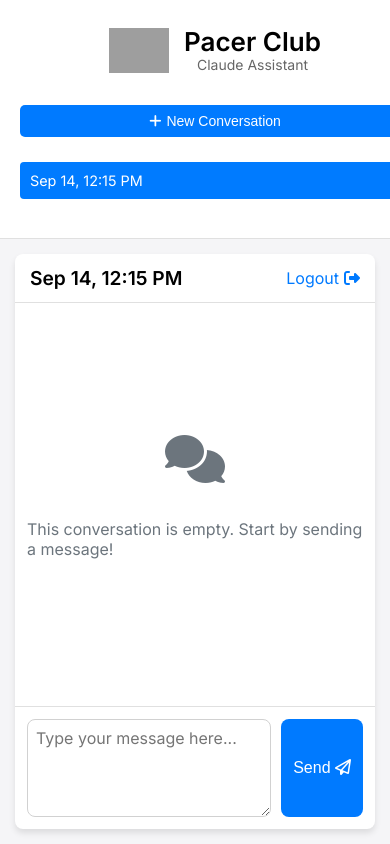
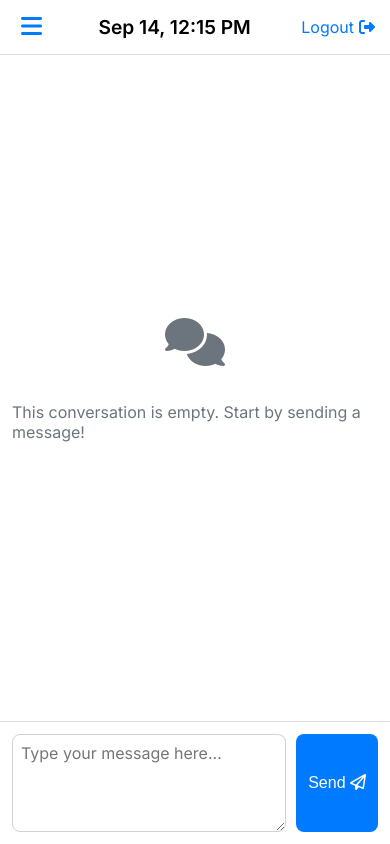
Before and after one commit to pacerclub/claude-assistant, a Flask app: page / in a window 390 px wide. Run offline with Flask 3, Linux system fonts and the light colour scheme; the visitor is signed in with stand-in values (Sample User, id 1); data comes from the database, SQL or seed files in the repository; data that the repository does not hold is empty; parts of the project's set-up code (start-up, migrations or seed data) failed here and were passed over; some libraries are stand-ins or nearby versions; grey boxes are pictures that could not be loaded.

Commit message:
feat: Added mobile optimization with hamburger menu

```diff
--- a/templates/index.html
+++ b/templates/index.html
@@ -501,6 +501,68 @@
         color: #005ecb;
         text-decoration: underline;
       }
+
+      @media (max-width: 768px) {
+        body {
+          flex-direction: column;
+        }
+
+        .sidebar {
+          position: fixed;
+          left: -320px;
+          top: 0;
+          bottom: 0;
+          width: 280px;
+          z-index: 1000;
+          transition: left 0.3s ease-in-out;
+        }
+
+        .sidebar.open {
+          left: 0;
+        }
+
+        .main-content {
+          width: 100%;
+          height: 100vh;
+        }
+
+        .container {
+          margin: 0;
+          border-radius: 0;
+        }
+      }
+
+      .sidebar-overlay {
+        display: none;
+        position: fixed;
+        top: 0;
+        left: 0;
+        right: 0;
+        bottom: 0;
+        background-color: rgba(0, 0, 0, 0.5);
+        z-index: 999;
+      }
+
+      @media (max-width: 768px) {
+        .sidebar-overlay.active {
+          display: block;
+        }
+      }
+
+      .hamburger-menu {
+        display: none;
+        background: none;
+        border: none;
+        font-size: 1.5em;
+        color: #007aff;
+        cursor: pointer;
+      }
+
+      @media (max-width: 768px) {
+        .hamburger-menu {
+          display: block;
+        }
+      }
     </style>
   </head>
   <body>
@@ -546,6 +608,9 @@
     <div class="main-content">
       <div class="container">
         <div class="header">
+          <button id="sidebar-toggle" class="hamburger-menu">
+            <i class="fas fa-bars"></i>
+          </button>
           <span id="conversation-title">Welcome, {{ username }}</span>
           <a href="{{ url_for('logout') }}" class="logout-btn">
             Logout <i class="fas fa-sign-out-alt"></i>
@@ -570,6 +635,7 @@
         </div>
       </div>
     </div>
+    <div class="sidebar-overlay"></div>
     <script src="https://cdn.jsdelivr.net/npm/marked/marked.min.js"></script>
     <script src="https://cdnjs.cloudflare.com/ajax/libs/dompurify/2.3.3/purify.min.js"></script>
     <script src="https://cdnjs.cloudflare.com/ajax/libs/highlight.js/11.7.0/highlight.min.js"></script>
@@ -989,6 +1055,30 @@
           icon.className = "fas fa-copy";
         }, 2000);
       }
+
+      document.addEventListener("DOMContentLoaded", function () {
+        const sidebarToggle = document.getElementById("sidebar-toggle");
+        const sidebar = document.querySelector(".sidebar");
+        const sidebarOverlay = document.querySelector(".sidebar-overlay");
+
+        function toggleSidebar() {
+          sidebar.classList.toggle("open");
+          sidebarOverlay.classList.toggle("active");
+        }
+
+        sidebarToggle.addEventListener("click", toggleSidebar);
+        sidebarOverlay.addEventListener("click", toggleSidebar);
+
+        // Close sidebar when clicking outside
+        document.addEventListener("click", function (event) {
+          const isClickInside =
+            sidebar.contains(event.target) ||
+            sidebarToggle.contains(event.target);
+          if (!isClickInside && sidebar.classList.contains("open")) {
+            toggleSidebar();
+          }
+        });
+      });
     </script>
   </body>
 </html>
```
